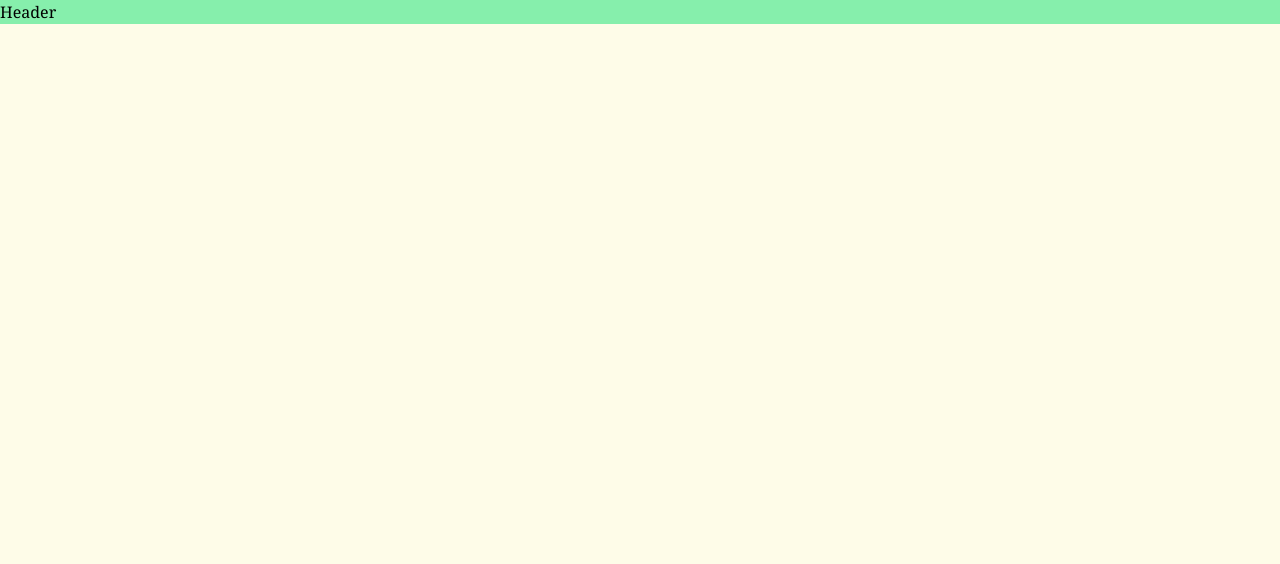
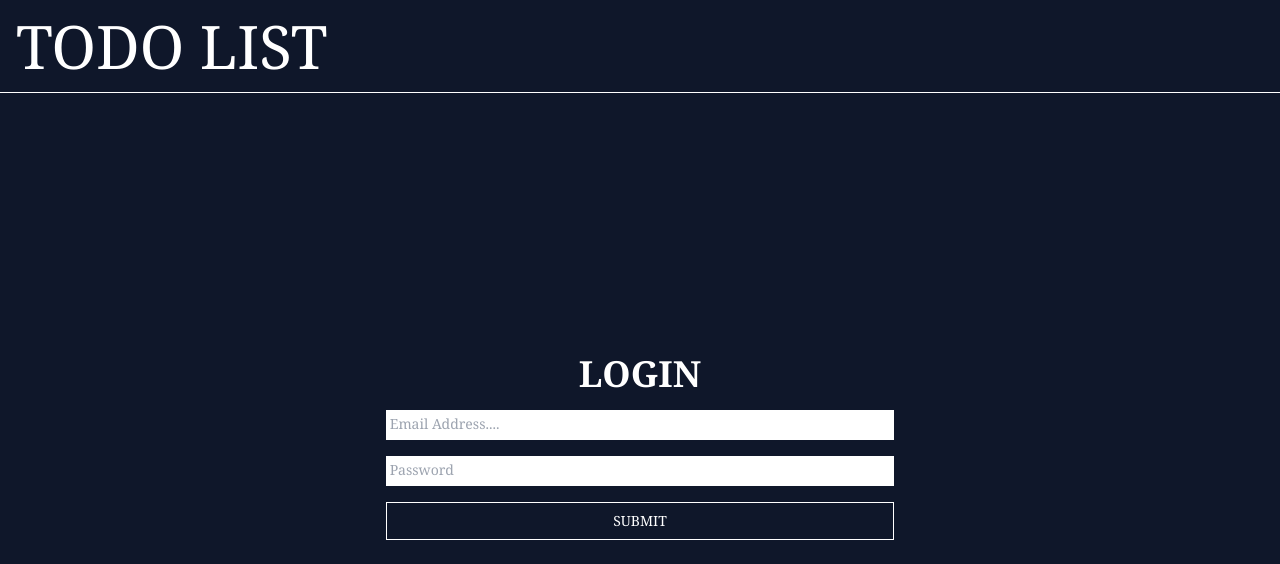
Before and after one commit to SmiteshArolkar/Next-todo, a Next.js app in the folder next-todo/: page / in a window 1280 px wide. Shown: the top 564 px of the page. Built offline with nearby package versions, Linux system fonts and the light colour scheme; some icons are missing; a web font is replaced by a local one.

Commit message:
Login Page

```diff
--- a/next-todo/components/Footer.js
+++ b/next-todo/components/Footer.js
@@ -0,0 +1,11 @@
+import React from 'react';
+
+const Footer = () => {
+    return (
+        <div>
+
+        </div>
+    );
+}
+
+export default Footer;
--- a/next-todo/components/Header.js
+++ b/next-todo/components/Header.js
@@ -2,8 +2,9 @@ import React from 'react';
 
 const Header = () => {
     return (
-        <div className='fixed top-0 w-full left-0 bg-green-300'>
-            Header
+        <div className='fixed top-0 w-full left-0 border-b  border-solid border-white sticky text-white bg-slate-900 text-3xl px-4 flex items-center justify-between p-4'>
+            <h1 className='text-3xl sm:text-6xl select-none'>TODO LIST</h1>
+            <i className="fa-solid fa-user  sm:text-4xl duration-300 hover:opacity-40 cursor-pointer"></i>
         </div>
     );
 }
--- a/next-todo/components/Layout.js
+++ b/next-todo/components/Layout.js
@@ -1,3 +1,4 @@
+import Footer from "./Footer"
 import Header from "./Header"
 
 export default function Layout(props)
@@ -6,9 +7,10 @@ export default function Layout(props)
     return (
         <div className="flex flex-col min-h-screen relative bg-slate-900">
             <Header></Header>
-            <main className="flex-1  bg-yellow-50">
+            <main className="flex-1 flex flex-col p-4">
             {children}
             </main>
+            <Footer></Footer>
         </div>
     )
 }
--- a/next-todo/components/Login.js
+++ b/next-todo/components/Login.js
@@ -1,10 +1,15 @@
 export default function Login() {
     return (
         <>
-        <div>
-            Login
+        <div className="flex-1 text-white flex gap-4 text-xs flex-col sm:text-sm justify-center items-center">
+            <h1 className="font-extrabold text-2xl select-none sm:text-4xl">LOGIN</h1>
+            <input type="text" className="outline-none border-solid focus:border-cyan-500 border-white border-b-2 duration-300 text-black  p-1 w-full max-w-[65ch]" placeholder="Email Address...."></input>
+            <input type="text" className="outline-none border-solid focus:border-cyan-500 border-white border-b-2 duration-300 text-black   p-1 w-full max-w-[65ch]" placeholder="Password"></input>
+            <button className="w-full max-w-[65ch] border-solid p-1 py-2 border-white border duration-300 relative after:absolute after:right-full after:bg-white after:z-10 after:w-full after:h-full overflow-hidden hover:after:-translate-x-full after:duration-300">
+                <h2 className="relative z-20">SUBMIT</h2>
+                </button>
         </div>
-        <i class="fa fa-user-circle"></i>
+
         </>
     )
 }
```
